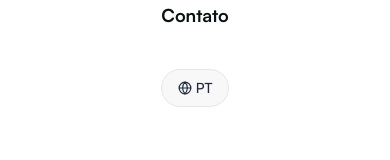
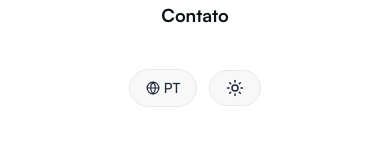
Before and after one commit to devbragas/portfolio-live, a Next.js app: page / in a window 390 px wide. Both pictures are taken after a click on the button "Toggle menu". Shown: the part 251-411 px from the top of the page. Built offline with nearby package versions, Linux system fonts and the light colour scheme.

Commit message:
fix: put the light/dark button on header properly

```diff
--- a/src/components/ui/header.tsx
+++ b/src/components/ui/header.tsx
@@ -153,6 +153,13 @@ export function Header() {
                 <Globe size={14} />
                 {locale.toUpperCase()}
               </button>
+              <button
+                className="flex items-center justify-center px-4 py-2 gap-1 rounded-full bg-gray-100/60 dark:bg-gray-800/60 border border-gray-200 dark:border-gray-700 text-gray-800 dark:text-gray-200 text-sm font-medium"
+                type="button"
+                onClick={toggleTheme}
+              >
+                {theme === "light" ? <Sun size={18} /> : <Moon size={18} />}
+              </button>
             </div>
           </nav>
         </div>
```
